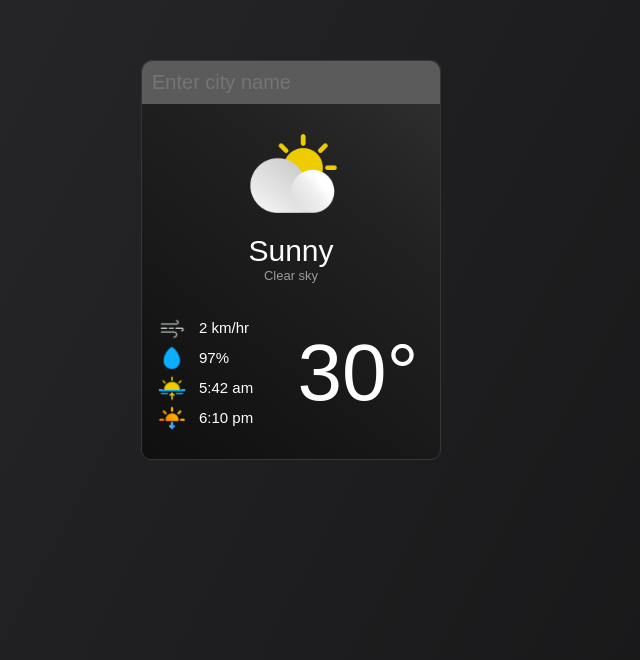
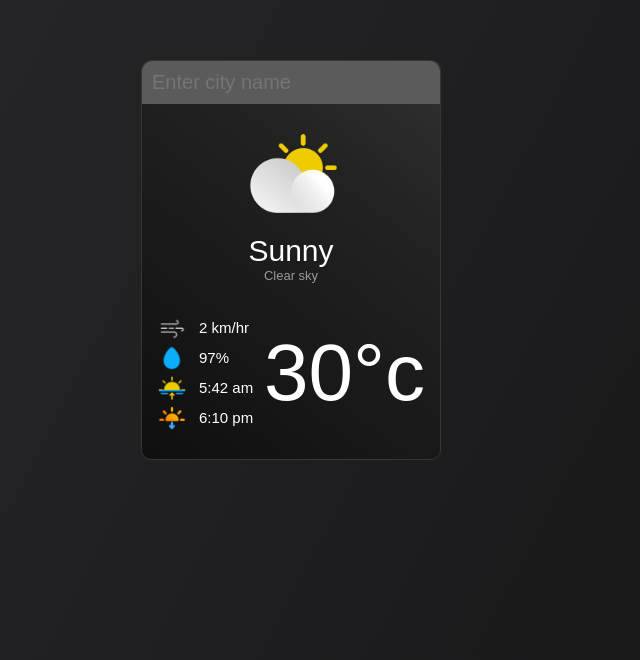
Before and after one commit to surya-situ/RealTime_weather-, a plain HTML site: page weather.html in a window 1280 px wide. Shown: the part 140-800 px from the top of the page, without its empty margins (349-989 px from the left). Drawn offline with Linux system fonts and the light colour scheme.

```diff
--- a/weather.html
+++ b/weather.html
@@ -29,7 +29,7 @@
                         <p class="wind"><img src="imgs/sunrise.png" alt="" class="wind-icon"> 5:42 am</p>
                         <p class="wind"><img src="imgs/sunset.png" alt="" class="wind-icon"> 6:10 pm</p>
                     </div>
-                    <div class="weather-desc-celsius">30°</div>
+                    <div class="weather-desc-celsius"><span class="temp">30° </span> <span class="celsius">c</span></div>
                 </div>
             </div>
         </div>
```
